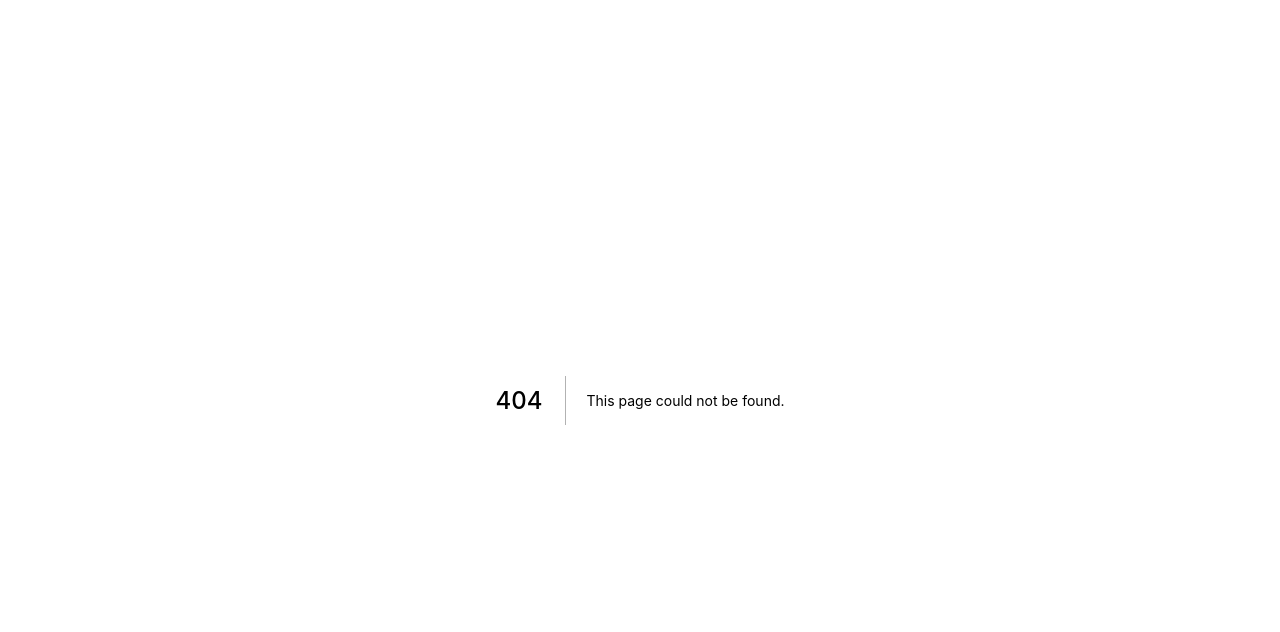
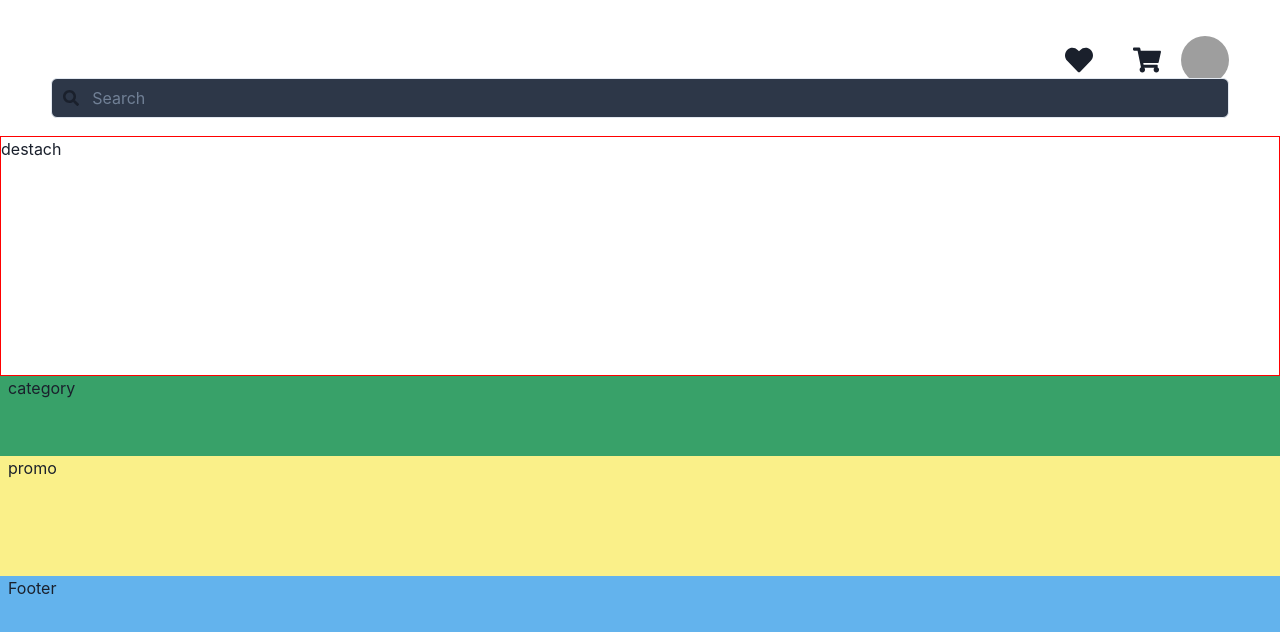
Before and after one commit to Tthiagoo/MyNextEcommerce, a Next.js app: page /home2 in a window 1280 px wide. Before the commit this address had no page. Shown: the top 632 px of the page. Built offline with nearby package versions, Linux system fonts and the light colour scheme; grey boxes are pictures that could not be loaded.

Commit message:
criando a base da home

```diff
--- /dev/null
+++ b/src/components/home/Destach/index.tsx
@@ -0,0 +1,18 @@
+import {
+  Avatar,
+  Box,
+  Flex,
+  GridItem,
+  Icon,
+  Input,
+  InputGroup,
+  InputLeftElement
+} from '@chakra-ui/react'
+import { FaShoppingCart, FaHeart, FaSearch } from 'react-icons/fa'
+export default function Destach() {
+  return (
+    <GridItem border={'1px solid red'} area={'destach'}>
+      destach
+    </GridItem>
+  )
+}
--- /dev/null
+++ b/src/components/home/header.tsx
@@ -0,0 +1,33 @@
+import {
+  Avatar,
+  Box,
+  Flex,
+  GridItem,
+  Icon,
+  Input,
+  InputGroup,
+  InputLeftElement
+} from '@chakra-ui/react'
+import { FaShoppingCart, FaHeart, FaSearch } from 'react-icons/fa'
+export default function Header() {
+  return (
+    <GridItem p={'4%'} display={'flex'} flexDirection="column" area={'header'}>
+      <Flex justifyContent={'end'} alignItems={'center'} w={'100%'} h={'50%'}>
+        <Icon marginX={'20px'} as={FaHeart} w={7} h={7} />
+        <Icon marginX={'20px'} as={FaShoppingCart} w={7} h={7} />
+
+        <Avatar
+          size={'md'}
+          name="Dan Abrahmov"
+          src="https://bit.ly/dan-abramov"
+        />
+      </Flex>
+      <Flex w={'100%'} marginTop="10px" h={'50%'}>
+        <InputGroup borderRadius={'10px'}>
+          <InputLeftElement pointerEvents="none" children={<FaSearch />} />
+          <Input type="text" backgroundColor="gray.700" placeholder="Search" />
+        </InputGroup>
+      </Flex>
+    </GridItem>
+  )
+}
--- /dev/null
+++ b/src/pages/home2.tsx
@@ -0,0 +1,31 @@
+import { Button, Flex, Grid, GridItem, Image, Text } from '@chakra-ui/react'
+import { GetServerSideProps } from 'next'
+import { getSession, signOut, useSession } from 'next-auth/react'
+import Destach from '../components/home/Destach'
+import Header from '../components/home/header'
+
+export default function Home() {
+  return (
+    <Grid
+      width="100%"
+      templateAreas={`"header""destach" "category""promo""footer"`}
+      gridTemplateRows={'17% 30% 10% 15% 1fr'}
+      gridTemplateColumns={'1fr'}
+      height="100vh"
+    >
+      <Header />
+
+      <Destach />
+
+      <GridItem pl="2" bg="green.500" area={'category'}>
+        category
+      </GridItem>
+      <GridItem pl="2" bg="yellow.200" area={'promo'}>
+        promo
+      </GridItem>
+      <GridItem pl="2" bg="blue.300" area={'footer'}>
+        Footer
+      </GridItem>
+    </Grid>
+  )
+}
--- /dev/null
+++ b/src/utils/capsFirst.js
@@ -0,0 +1,3 @@
+export default function capsFirst(str) {
+  return str.charAt(0).toUpperCase() + str.slice(1)
+}
--- /dev/null
+++ b/src/utils/index.js
@@ -0,0 +1,3 @@
+export {default as debounce} from "./debounce"
+export {default as capsFirst} from "./capsFirst"
+export {default as percentage} from "./percentage"
--- /dev/null
+++ b/src/utils/percentage.js
@@ -0,0 +1,3 @@
+export default function percentage(x, y) {
+  return 100 / (y / x)
+}
```
Also changed, not shown: src/utils/debounce.js (added, +9 -0 lines).
